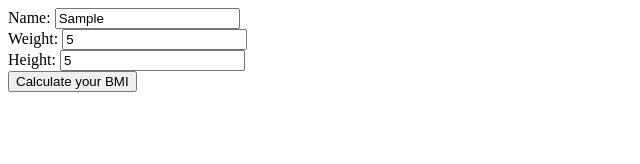
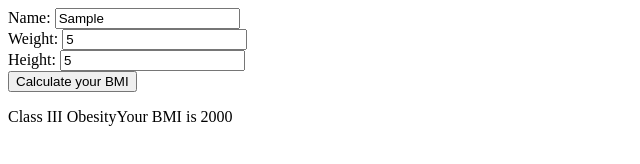
Before and after one commit to dev-yohannes/bmi-calculator, a plain HTML site: page index.html in a window 1280 px wide. Both pictures are taken after typing "Sample", "5", "5" into the empty fields and a click on the button "Calculate your BMI". Shown: the whole page, without its empty margins (0-640 px from the left). Drawn offline with Linux system fonts and the light colour scheme.

Commit message:
changing p into span

```diff
--- a/index.html
+++ b/index.html
@@ -20,7 +20,7 @@
         />
         <br />
         <button id="calculate">Calculate your BMI</button>
-        <div id="final-text-parent"></div>
+        <p id="final-text-parent"></p>
         <!-- <p id="bmi-result-text"></p>
         <p id="text-text"></p> -->
       </div>
--- a/script.js
+++ b/script.js
@@ -4,8 +4,8 @@ const weightInput = document.querySelector("#weight-input");
 const finalText = document.querySelector("#final-text-parent");
 const calculateButton = document.querySelector("#calculate");
 
-const bmiFinalResult = document.createElement("p");
-const finalMixedText = document.createElement("p");
+const bmiFinalResult = document.createElement("span");
+const finalMixedText = document.createElement("span");
 
 function basicCalculation() {
   changingToMeter = heightInput.value / 100;
@@ -17,7 +17,7 @@ function basicCalculation() {
 function matchingUpValues() {
   basicCalculation();
 
-  finalText = document.createElement("p");
+  // finalText = document.createElement("p");
 
   if (rounding < 18.5) {
     console.log("Under Weight");
@@ -34,7 +34,7 @@ function matchingUpValues() {
   } else if (rounding > 35 && rounding < 39.9) {
     console.log("Class II Obesity");
     bmiFinalResult.innerText = "Class II Obesity";
-  } else {
+  } else if (rounding > 40) {
     console.log("Class III Obesity");
     bmiFinalResult.innerText = "Class III Obesity";
   }
@@ -44,8 +44,8 @@ function matchingUpValues() {
 
 calculateButton.addEventListener("click", function () {
   // bmiResultText.innerHTML = matchingUpValues();
-  finalMixedText.innerText = `Your BMI is ${matchingUpValues()}`;
 
   finalText.append(bmiFinalResult);
   finalText.append(finalMixedText);
+  finalMixedText.innerText = `Your BMI is ${matchingUpValues()}`;
 });
```
